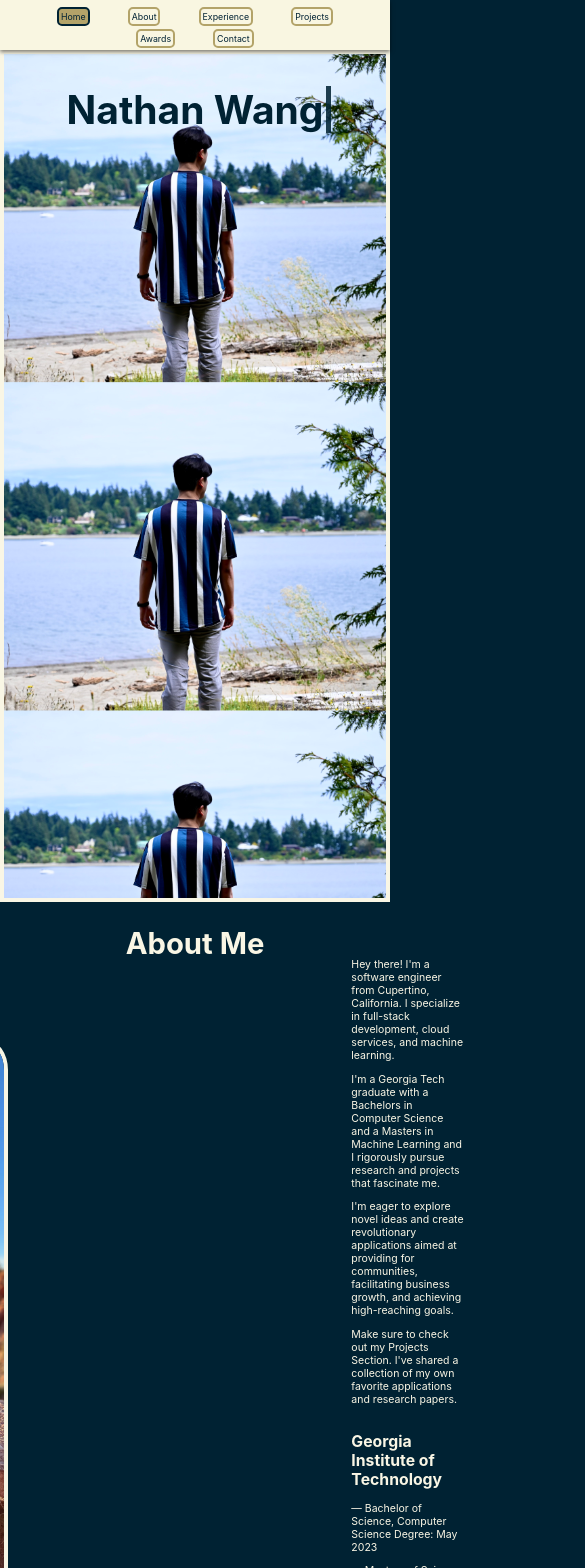
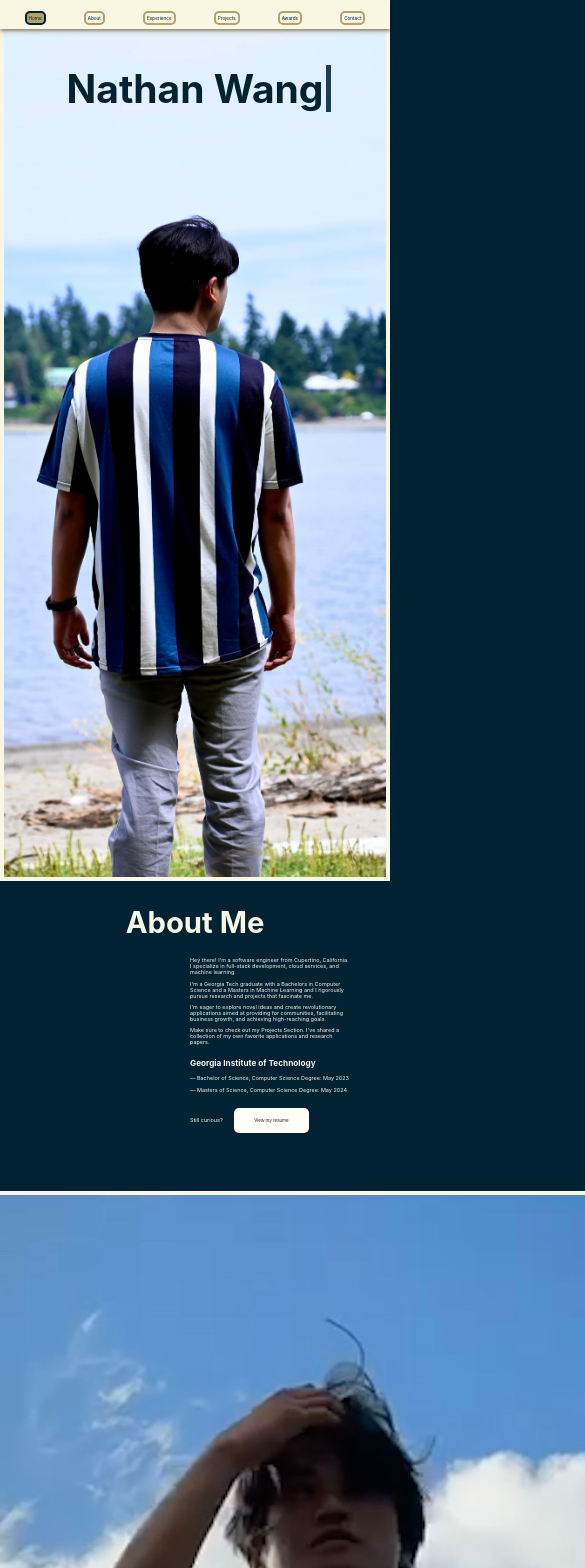
Before and after one commit to Nathan-Wang23/Nathan-Wang23.github.io, a React (Create React App) app: page / in a window 390 px wide. Shown: the top 1568 px of the page, 585 px wide, since content can reach past the window. Built offline with nearby package versions, Linux system fonts and the light colour scheme.

Commit message:
adding mobile capability

```diff
--- a/package.json
+++ b/package.json
@@ -11,6 +11,7 @@
     "@testing-library/jest-dom": "^5.17.0",
     "@testing-library/react": "^13.4.0",
     "@testing-library/user-event": "^13.5.0",
+    "bootstrap": "^5.3.2",
     "bootstrap-icons": "^1.10.5",
     "fortawesome": "^0.0.1-security",
     "primereact": "^10.2.1",
--- a/src/App.css
+++ b/src/App.css
@@ -19,14 +19,14 @@
 
 button {
   padding: 10px 20px;
-  font-size: 16px;
+  font-size: 1.2vw;
   cursor: pointer;
   background-color: #fffff8;
   color: #282c34;
   border: none;
   border-radius: 5px;
   align-items: "center";
-  margin:10px;
+  margin: 10px;
 }
 
 main {
--- a/src/components/middle.css
+++ b/src/components/middle.css
@@ -1,7 +1,7 @@
   #home {
-    height: 100vh;
+    height: auto;
     border: 4px solid #F9F6E5;
-    background-color: #002233;
+    background-color: #61bfee;
   }
   #about {
     height: auto;
@@ -47,16 +47,11 @@
     background-color: #002233;
   }
 
-  /*#profile {
-    height:40vh;
-    width: 30vh;
-    border: 4px solid #F9F6E5;
-    border-radius: 5%;
-  }*/
 
   .AppHeader {
     background-image: url('../../public/photos/nathan_back.jpeg');
-    background-size: 100%;
+    background-size: cover;
+    background-position: center top 10%;
     height: 100vh;
     display: flex;
     flex-direction: column;
@@ -131,9 +126,8 @@
     grid-template-columns: 0.75fr 1fr;
     column-gap: 5px;
     align-items: center;
-    font-size: calc(2.7vmin);
+    font-size: 1.4vw;
     color: #F9F6E5;
-    margin-top: -3vh;
     margin-bottom: 5vh;
   }
 
@@ -144,6 +138,7 @@
     float: left;
     text-align: left;
     margin-right: 10vw;
+    flex:2;
   }
 
 .ExperienceTitle {
@@ -328,8 +323,9 @@
   }
 
 .card-container {
-  height: 80vh;
-  width:70vw;
+  height: auto;
+  width: auto;
+  max-width: 70vw;
   justify-content: center;
   align-items: center;
   z-index: 1;
@@ -347,6 +343,7 @@
   font-size: 1vmin;
   color: #002233;
   height: 70vh;
+  width:auto;
   max-width: 80vw;
   background-color: rgba(249, 246, 229, 1);
   border-radius: 10px;
@@ -355,7 +352,6 @@
   margin-right: 3vw;
   margin-bottom: 10px;
 }
-
 
 
 .sidePiece {
@@ -449,3 +445,34 @@
   display: 'flex';
   flex-direction: 'column'
 }
+
+.imageLeft {
+  width: 100%;
+  height: 100%;
+  flex: 1;
+}
+
+.mobileOnly {
+  justify-content: center;
+  align-items: center;
+  border: 4px solid #F9F6E5;
+  border-radius: 5%;
+}
+
+.mobile-container {
+  justify-content: center;
+  align-items: center;
+  visibility: hidden;
+  display: none;
+}
+
+@media (max-width: 768px) {
+  .mobile-container {
+    justify-content: center;
+    align-items: center;
+    visibility: visible;
+    display: flex;
+    width: 100%;
+    height: 100%;
+  }
+}
--- a/src/components/middle.js
+++ b/src/components/middle.js
@@ -13,12 +13,12 @@ import { GlassMagnifier } from '@datobs/react-image-magnifiers';
 var lastY = 0
 
 let sty = {
-  height: "70vh",
-  width: "50vh",
+  height: "80%",
+  width: "60%",
   float: "left",
-  marginTop: "10px",
-  marginBottom: "10px",
-  marginRight: "10px",
+  marginTop: "5%",
+  marginBottom: "5%",
+  marginRight: "5%",
   marginLeft: "-70%",
   justifyContent: "center",
   alignItems: "center",
@@ -130,19 +130,19 @@ class Middle extends React.Component {
         x = ratio * delta * -1.0
       }
       let newPercentage = parseFloat(sty.marginLeft.slice(0,-1)) + x
-      if (newPercentage > 90) {
-        newPercentage = 90.0
+      if (newPercentage > 120) {
+        newPercentage = 120.0
       }
-      if (newPercentage < -50) {
-        newPercentage = -50.0
+      if (newPercentage < -70) {
+        newPercentage = -70.0
       }
       sty = {
-        height: "70vh",
-        width: "50vh",
+        height: "80%",
+        width: "60%",
         float: "left",
-        marginTop: "10px",
-        marginBottom: "10px",
-        marginRight: "10px",
+        marginTop: "5%",
+        marginBottom: "5%",
+        marginRight: "5%",
         marginLeft: `${newPercentage}%`,
         justifyContent: "center",
         alignItems: "center",
@@ -151,13 +151,13 @@ class Middle extends React.Component {
       };
     } else if ((vert < aboutBegin - aboutPageHeight/2 || vert >= aboutBegin + aboutPageHeight/2)){
       sty = {
-        height: "70vh",
-        width: "50vh",
+        height: "70%",
+        width: "50%",
         float: "left",
-        marginTop: "10px",
-        marginBottom: "10px",
-        marginRight: "10px",
-        marginLeft: '-70%',
+        marginTop: "5%",
+        marginBottom: "5%",
+        marginRight: "5%",
+        marginLeft: "-70%",
         justifyContent: "center",
         alignItems: "center",
         border: "4px solid #F9F6E5",
@@ -282,8 +282,10 @@ class Middle extends React.Component {
                 <p>Still curious? <button onClick={openResume}>View my resume</button></p>
               </div>
             </div>
+            <div className='mobile-container'>
+              <img className='mobileOnly' src="photos/mobile.jpeg" alt="mobile_only"></img>
             </div>
-
+          </div>
         </section>
 
         <section id="experience">
--- a/src/components/nav.css
+++ b/src/components/nav.css
@@ -5,9 +5,8 @@
     top: 0;
     z-index: 6;
     background-color: #F9F6E1;
-    /*background: linear-gradient(180deg; rgba(236;236;236;1) 0%; rgba(255;255;248;1) 50%; rgba(236;236;236;1) 100%);*/
     padding: 1%;
-    height: 5vh;
+    height: auto;
     align-content: center;
     box-shadow: 0 2px 4px rgba(0, 0, 0, 0.5);
   }
@@ -19,55 +18,27 @@
   justify-content: space-around;
   list-style: none;
   flex-direction: row;
-  font-size: calc(1px + 2vmin);
+  font-size: calc(1.2vw);
   color: #002233;
   position: sticky;
   top: 0%;
-  z-index: 5;
   border: 2px solid #B3A369;
   border-radius: 5px;
-  padding: 0.5%;
+  padding: 0.5vw;
   margin-left: 5%;
   margin-right: 5%;
   cursor: default;
+  max-width: 100%;
 }
 
 .navbutton:hover {
   background-color: #d9d1b4;
-  text-align: center;
-  display: inline-flex;
-  justify-content: space-around;
-  list-style: none;
-  flex-direction: row;
-  font-size: calc(1px + 2vmin);
-  color: #002233;
-  position: sticky;
-  top: 0%;
-  z-index: 5;
   border: 2px solid #002233;
-  border-radius: 5px;
-  padding: 0.5%;
-  margin-left: 5%;
-  margin-right: 5%;
   cursor: pointer;
 }
 
 .navbuttonSelected {
   background-color: #B3A369;
-  text-align: center;
-  display: inline-flex;
-  justify-content: space-around;
-  list-style: none;
-  flex-direction: row;
-  font-size: calc(1px + 2vmin);
-  color: #002233;
-  position: sticky;
-  top: 0%;
-  z-index: 5;
   border: 2px solid #002233;
-  border-radius: 5px;
-  padding: 0.5%;
-  margin-left: 5%;
-  margin-right: 5%;
   cursor: default
 }
```
Also changed, not shown: public/photos/mobile.jpeg (added), 1 other file (tests, documents, lock files or other folders). Lines whose indentation alone changed are shown as unchanged.
